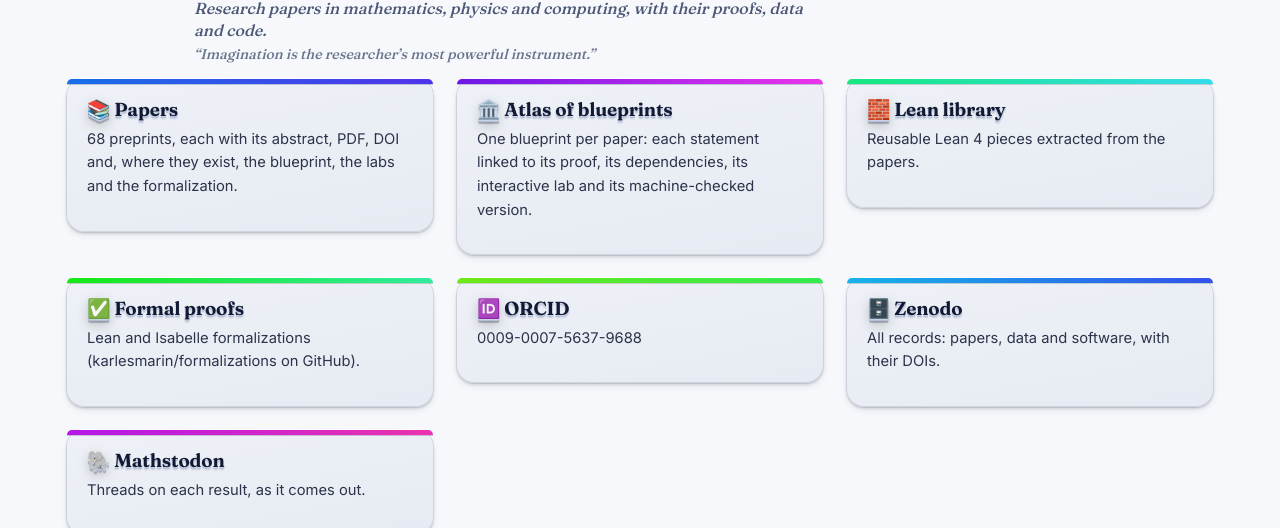
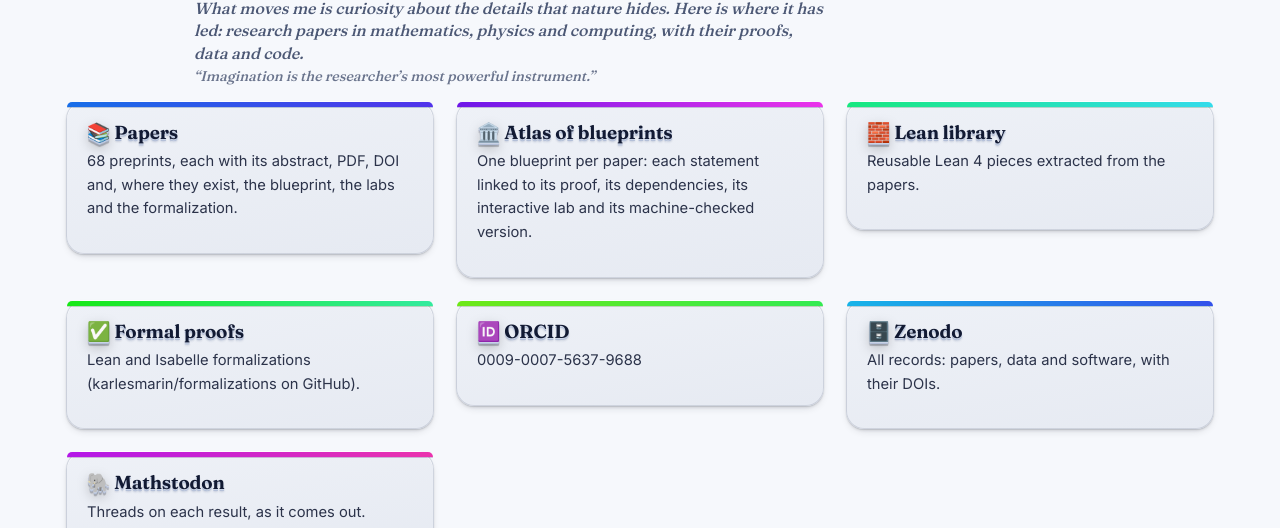
Before and after one commit to karlesmarin/karlesmarin.github.io, a plain HTML site: page index.html in a window 1280 px wide. Shown: the part 572-1100 px from the top of the page. Drawn offline with Linux system fonts and the light colour scheme.

Commit message:
New motto on home and papers
Co-Authored-By: Claude Opus 5.5 <noreply@anthropic.com>
Claude-Session: https://claude.ai/code/session_019jxVR4UtrgmY8iyqiS3GG1

```diff
--- a/index.html
+++ b/index.html
@@ -4,9 +4,9 @@
 <meta charset="utf-8">
 <meta name="viewport" content="width=device-width, initial-scale=1">
 <title>Carles Marín</title>
-<meta name="description" content="Research papers in mathematics, physics and computing, with their proofs, data and code.">
+<meta name="description" content="What moves me is curiosity about the details that nature hides. Here is where it has led: research papers in mathematics, physics and computing, with their proofs, data and code.">
 <link rel="canonical" href="https://karlesmarin.github.io/">
-<meta property="og:description" content="Research papers in mathematics, physics and computing, with their proofs, data and code.">
+<meta property="og:description" content="What moves me is curiosity about the details that nature hides. Here is where it has led: research papers in mathematics, physics and computing, with their proofs, data and code.">
 <meta property="og:title" content="Carles Marín">
 <link rel="preconnect" href="https://fonts.googleapis.com">
 <link rel="preconnect" href="https://fonts.gstatic.com" crossorigin>
@@ -30,7 +30,7 @@
       <span class="avatar"><img class="gem-img" src="papers/assets/diamante.svg" width="92" height="92" alt="A blue cut gem, point up, with sparkles on its edges; light from inside leaves one corner as a small rainbow."></span>
       <div class="who-txt">
         <h1 class="name">Carles Marín</h1>
-        <p class="motto">Research papers in mathematics, physics and computing, with their proofs, data and code.</p>
+        <p class="motto">What moves me is curiosity about the details that nature hides. Here is where it has led: research papers in mathematics, physics and computing, with their proofs, data and code.</p>
         <p class="motto-2">“Imagination is the researcher’s most powerful instrument.”</p>
       </div>
     </div>
```
Also changed, not shown: papers/index.html (+1 -1 lines).
